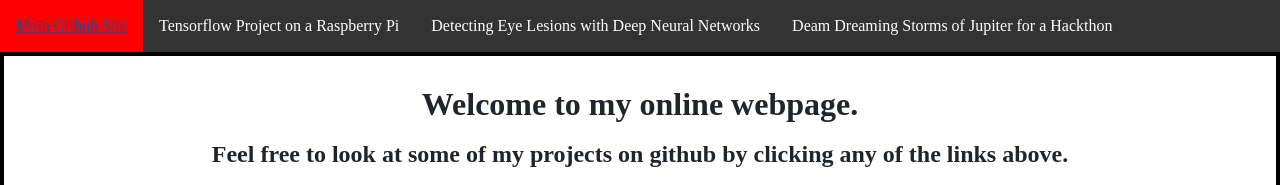
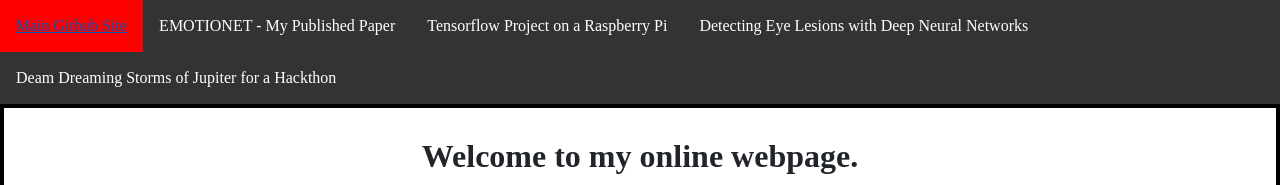
Before and after one commit to rd16395p/rd16395p.github.io, a website: page index.html in a window 1280 px wide. Shown: the top 185 px of the page. Drawn offline with nearby package versions, Linux system fonts and the light colour scheme.

Commit message:
Added Published Paper Repo

```diff
--- a/index.html
+++ b/index.html
@@ -51,6 +51,7 @@
 <body>
 <ul>
   <li><a class="active" href="https://github.com/rd16395p">Main Github Site</a></li>
+    <li><a class="active" href="https://github.com/rd16395p/EMOTIONET_Paper">EMOTIONET - My Published Paper </a></li>
   <li><a href="https://github.com/rd16395p/tensormodeltoraspi">Tensorflow Project on a Raspberry Pi</a></li>
   <li><a href="https://github.com/rd16395p/Detecting-Eye-LesionMircoaneursyms">Detecting Eye Lesions with Deep Neural Networks</a> </li>
   <li><a href="https://github.com/HackTheSolarSystem/StormsOfJupiter">Deam Dreaming Storms of Jupiter for a Hackthon</a> </li>
```
